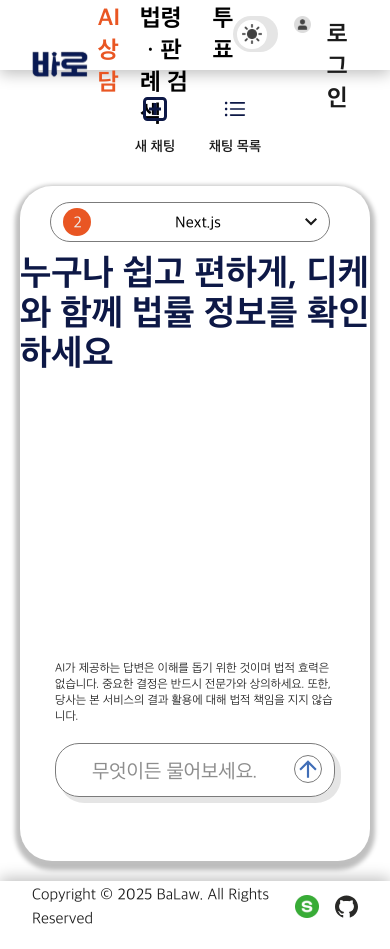
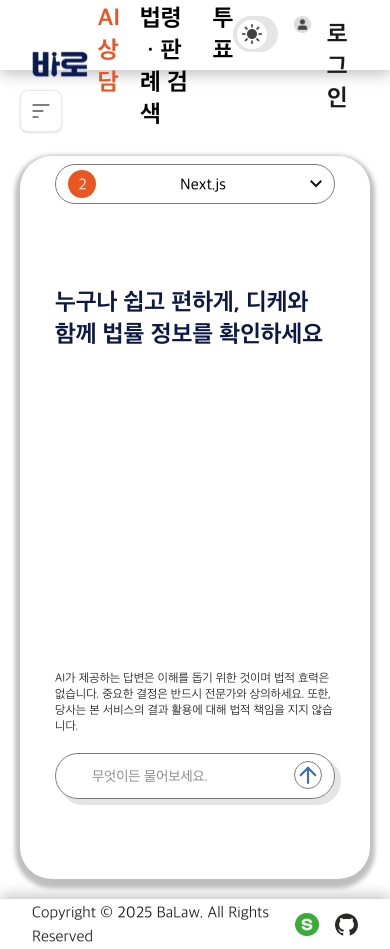
Before and after one commit to prgrms-web-devcourse-final-project/WEB5_6_SamSamOO_FE, a Next.js app: page /advice in a window 390 px wide. Built offline with nearby package versions, Linux system fonts and the light colour scheme.

Commit message:
style : 반응형 추가

```diff
--- a/src/app/(ai-layout)/advice/page.tsx
+++ b/src/app/(ai-layout)/advice/page.tsx
@@ -1,23 +1,13 @@
-import PromptInput from '@/components/forms/PromptInput';
+import PromptArea from '@/components/features/advice/components/PromptArea';
 
 function page() {
   return (
-    <div className="w-full h-[80vh] sm:justify-center flex flex-col justify-around items-center m-auto gap-40">
-      <section className="w-fit text-primary dark:text-accent text-4xl font-bold">
+    <div className="w-full h-[80vh] flex flex-col justify-around lg:justify-center items-center gap-40">
+      <section className="md:w-fit w-[80%] max-w-[1024px] text-primary dark:text-accent md:text-4xl text-2xl font-bold">
         <h2 className="a11y">AI 상담 환영 글 영역</h2>
-        <p>누구나 쉽고 편하게, 디케와 함께 법률 정보를 확인하세요</p>
+        <p className="break-words">누구나 쉽고 편하게, 디케와 함께 법률 정보를 확인하세요</p>
       </section>
-      <article className="w-[80%]">
-        <h2 className="a11y">AI 상담 프롬프트 영역</h2>
-        <div className="center-col gap-5">
-          <p className="text-xs font-light text-primary-black dark:text-primary-white">
-            AI가 제공하는 답변은 이해를 돕기 위한 것이며 법적 효력은 없습니다. 중요한 결정은 반드시
-            전문가와 상의하세요. 또한, 당사는 본 서비스의 결과 활용에 대해 법적 책임을 지지
-            않습니다.
-          </p>
-          <PromptInput />
-        </div>
-      </article>
+      <PromptArea />
     </div>
   );
 }
--- a/src/app/(ai-layout)/chat/[id]/page.tsx
+++ b/src/app/(ai-layout)/chat/[id]/page.tsx
@@ -1,28 +1,11 @@
-import PromptInput from '@/components/forms/PromptInput';
-
-import UserMessage from '@/components/features/advice/components/UserMessage';
-import AIMessage from '@/components/features/advice/components/AIMessage';
+import PromptArea from '@/components/features/advice/components/PromptArea';
+import MainChatArea from '@/components/features/advice/MainChatArea';
 
 function page() {
   return (
     <div className="h-[80vh] w-full center-col gap-6 p-5">
-      <div className="w-full center-row overflow-y-auto">
-        <div className="flex h-[50vh] flex-col items-end">
-          <UserMessage />
-          <AIMessage />
-        </div>
-      </div>
-      <article className="sm:w-[80%] w-full">
-        <h2 className="a11y">AI 상담 프롬프트 영역</h2>
-        <div className="center-col gap-5 p-1">
-          <p className="text-xs font-light text-primary-black dark:text-primary-white">
-            AI가 제공하는 답변은 이해를 돕기 위한 것이며 법적 효력은 없습니다. 중요한 결정은 반드시
-            전문가와 상의하세요. 또한, 당사는 본 서비스의 결과 활용에 대해 법적 책임을 지지
-            않습니다.
-          </p>
-          <PromptInput />
-        </div>
-      </article>
+      <MainChatArea />
+      <PromptArea />
     </div>
   );
 }
--- a/src/app/(ai-layout)/layout.tsx
+++ b/src/app/(ai-layout)/layout.tsx
@@ -3,7 +3,7 @@ import KeywordRank from '@/components/features/advice/KeywordRank';
 
 function Layout({ children }: { children: React.ReactNode }) {
   return (
-    <div className="w-full p-5 flex flex-col sm:flex-row gap-6">
+    <div className="w-full p-5 flex flex-col md:flex-row gap-6">
       <AdviceSideBar />
       <article className="flex-1 shadow-[0_4px_4px_5px_rgba(0,0,0,0.25)] dark:bg-[#181A1B] rounded-4xl relative">
         <h2 className="a11y">AI 상담 메인 컨텐츠 영역</h2>
--- a/src/components/features/advice/AdviceSideBar.tsx
+++ b/src/components/features/advice/AdviceSideBar.tsx
@@ -1,14 +1,96 @@
+'use client';
+import { useState } from 'react';
 import IconButton from './components/IconButton';
 
 function AdviceSideBar() {
+  const [isSidebarOpen, setIsSidebarOpen] = useState(false);
+
+  const toggleSidebar = () => {
+    setIsSidebarOpen(!isSidebarOpen);
+  };
+
+  const closeSidebar = () => {
+    setIsSidebarOpen(false);
+  };
   return (
-    <aside className="w-full sm:w-20 font-semibold min-h-full">
-      <h2 className="a11y">AI 상담 페이지 사이드 바</h2>
-      <ul className="sm:center-col flex justify-center items-center gap-4">
-        <IconButton fileName="newChat" alt="새 채팅" label="새 채팅" />
-        <IconButton fileName="chatList" alt="채팅 목록" label="채팅 목록" />
-      </ul>
-    </aside>
+    <>
+      <div className="relative">
+        {/* 햄버거 버튼 - md 사이즈 이하에서만 표시 */}
+        <button
+          onClick={toggleSidebar}
+          className="md:hidden p-2 bg-white border border-gray-200 rounded-lg shadow-sm hover:bg-gray-50"
+          aria-label="메뉴 열기"
+        >
+          <svg
+            width="24"
+            height="24"
+            viewBox="0 0 24 24"
+            fill="none"
+            xmlns="http://www.w3.org/2000/svg"
+          >
+            <path
+              d="M4 6H20M4 12H14M4 18H9"
+              stroke="black"
+              stroke-linecap="round"
+              stroke-linejoin="round"
+            />
+          </svg>
+        </button>
+        {isSidebarOpen && (
+          <div
+            className="md:hidden fixed inset-0 bg-primary-black/30 bg-opacity-50 z-40"
+            onClick={closeSidebar}
+          />
+        )}
+        <aside
+          className={`
+        w-40 md:w-20 font-semibold
+        absolute md:static
+        md:translate-x-0 md:opacity-100 md:pointer-events-auto
+        transition-all duration-300 ease-in-out z-50
+        bg-white md:bg-transparent border-r rounded-2xl md:border-r-0 border-gray-200
+        ${
+          isSidebarOpen
+            ? 'translate-x-0 opacity-100 pointer-events-auto'
+            : '-translate-x-full opacity-0 pointer-events-none'
+        }
+      `}
+        >
+          <h2 className="a11y">AI 상담 페이지 사이드 바</h2>
+          <div className="md:hidden flex items-center justify-between p-4 border-b border-gray-200">
+            <h2 className="font-semibold">메뉴</h2>
+            <button
+              onClick={closeSidebar}
+              className="hover:bg-gray-100 rounded-lg"
+              aria-label="메뉴 닫기"
+            >
+              <svg
+                width="16"
+                height="16"
+                viewBox="0 0 24 24"
+                fill="none"
+                xmlns="http://www.w3.org/2000/svg"
+              >
+                <path
+                  d="M12 22C17.5228 22 22 17.5228 22 12C22 6.47715 17.5228 2 12 2C6.47715 2 2 6.47715 2 12C2 17.5228 6.47715 22 12 22Z"
+                  stroke="#1C274C"
+                />
+                <path
+                  d="M14.5 9.50002L9.50002 14.5M9.5 9.5L14.5 14.5"
+                  stroke="#1C274C"
+                  stroke-width="2"
+                  stroke-linecap="round"
+                />
+              </svg>
+            </button>
+          </div>
+          <ul className="center-col gap-4">
+            <IconButton fileName="newChat" alt="새 채팅" label="새 채팅" />
+            <IconButton fileName="chatList" alt="채팅 목록" label="채팅 목록" />
+          </ul>
+        </aside>
+      </div>
+    </>
   );
 }
 export default AdviceSideBar;
--- a/src/components/features/advice/KeywordRank.tsx
+++ b/src/components/features/advice/KeywordRank.tsx
@@ -26,7 +26,7 @@ function KeywordRank() {
   const currentItem = initialKeywords[currentIndex];
 
   return (
-    <div className="absolute right-10 top-4">
+    <div className="md:absolute static md:w-fit w-full pt-2 md:right-10 md:top-4">
       <AnimatePresence mode="wait">
         <motion.div
           key={currentItem.id}
@@ -34,7 +34,7 @@ function KeywordRank() {
           animate={{ opacity: 1, y: 0 }}
           exit={{ opacity: 0, y: -10 }}
           transition={{ duration: 0.5, ease: 'easeInOut' }}
-          className="w-70 h-10 rounded-[20px] border-[0.5px] border-[#7B7B7B] flex gap-8 items-center justify-between dark:bg-background-black1"
+          className="w-70 h-10 rounded-[20px] border-[0.5px] border-[#7B7B7B] lg:m-0 m-auto flex gap-8 items-center justify-between dark:bg-background-black1"
         >
           <div
             className={`tracking-tighter center-col w-7 h-7 ${currentItem.rank > 3 ? '' : 'bg-accent text-primary-white'} rounded-[50%] ml-3 dark:text-primary-white`}
--- /dev/null
+++ b/src/components/features/advice/MainChatArea.tsx
@@ -0,0 +1,14 @@
+import AIMessage from './components/AIMessage';
+import UserMessage from './components/UserMessage';
+
+function MainChatArea() {
+  return (
+    <div className="w-full center-row overflow-y-auto">
+      <div className="flex h-[50vh] flex-col items-end">
+        <UserMessage />
+        <AIMessage />
+      </div>
+    </div>
+  );
+}
+export default MainChatArea;
--- /dev/null
+++ b/src/components/features/advice/components/PromptArea.tsx
@@ -0,0 +1,17 @@
+import PromptInput from '@/components/forms/PromptInput';
+
+function PromptArea() {
+  return (
+    <article className="w-[80%] max-w-[1024px]">
+      <h2 className="a11y">AI 상담 프롬프트 영역</h2>
+      <div className="center-col gap-5">
+        <p className="text-xs font-light text-primary-black dark:text-primary-white">
+          AI가 제공하는 답변은 이해를 돕기 위한 것이며 법적 효력은 없습니다. 중요한 결정은 반드시
+          전문가와 상의하세요. 또한, 당사는 본 서비스의 결과 활용에 대해 법적 책임을 지지 않습니다.
+        </p>
+        <PromptInput />
+      </div>
+    </article>
+  );
+}
+export default PromptArea;
--- a/src/components/forms/PromptInput.tsx
+++ b/src/components/forms/PromptInput.tsx
@@ -35,7 +35,7 @@ export default function PromptInput() {
         ref={textAreaRef}
         value={value}
         onChange={(e) => setValue(e.target.value)}
-        className="w-full ml-6 text-xl text-primary-black dark:text-primary-white resize-none bg-transparent outline-none p-3"
+        className="w-full ml-6 md:text-xl text-sm text-primary-black dark:text-primary-white resize-none bg-transparent outline-none p-3"
         rows={1}
         placeholder="무엇이든 물어보세요."
         style={{ overflowY: 'hidden' }}
--- /dev/null
+++ b/src/hooks/useMobileDetection.ts
@@ -0,0 +1,16 @@
+import { useState, useEffect } from 'react';
+
+export const useMobileDetection = (breakpoint: number = 768) => {
+  const [isMobile, setIsMobile] = useState(false);
+
+  useEffect(() => {
+    const checkMobile = () => setIsMobile(window.innerWidth < breakpoint);
+
+    checkMobile();
+    window.addEventListener('resize', checkMobile);
+
+    return () => window.removeEventListener('resize', checkMobile);
+  }, [breakpoint]);
+
+  return isMobile;
+};
```
Also changed, not shown: 1 other file (tests, documents, lock files or other folders).
